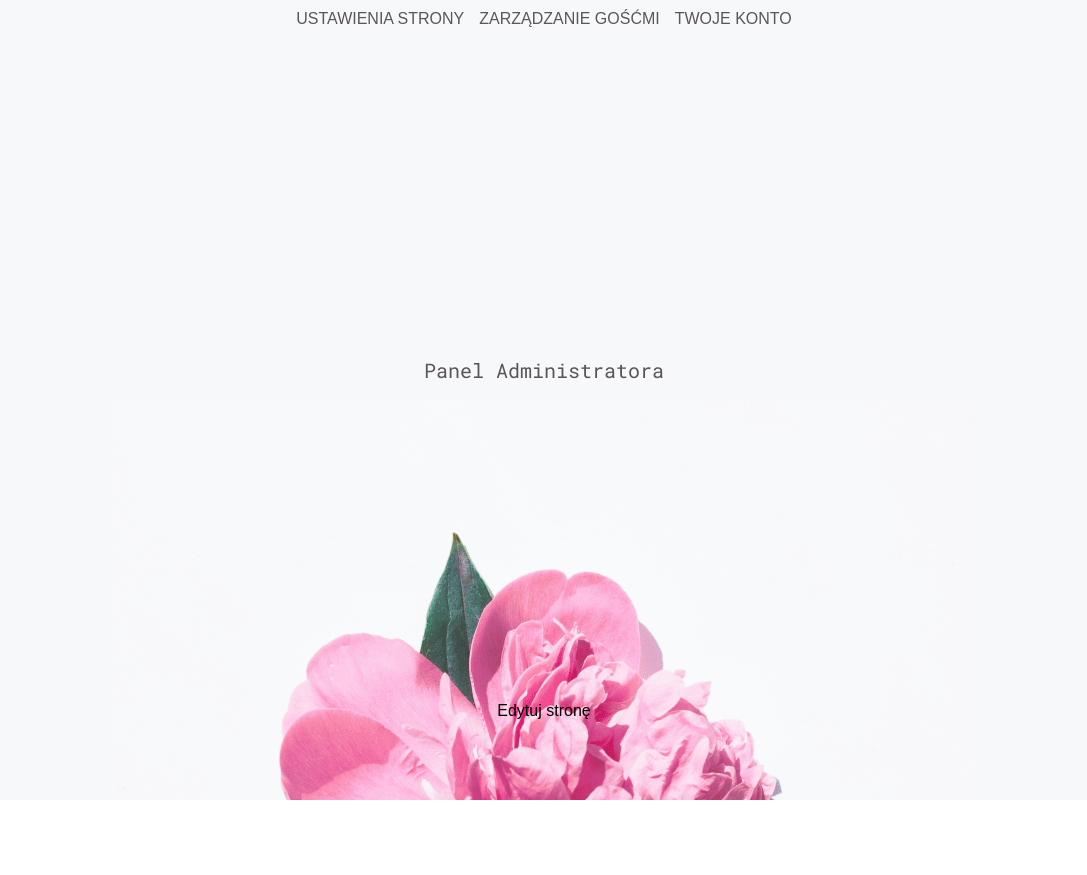
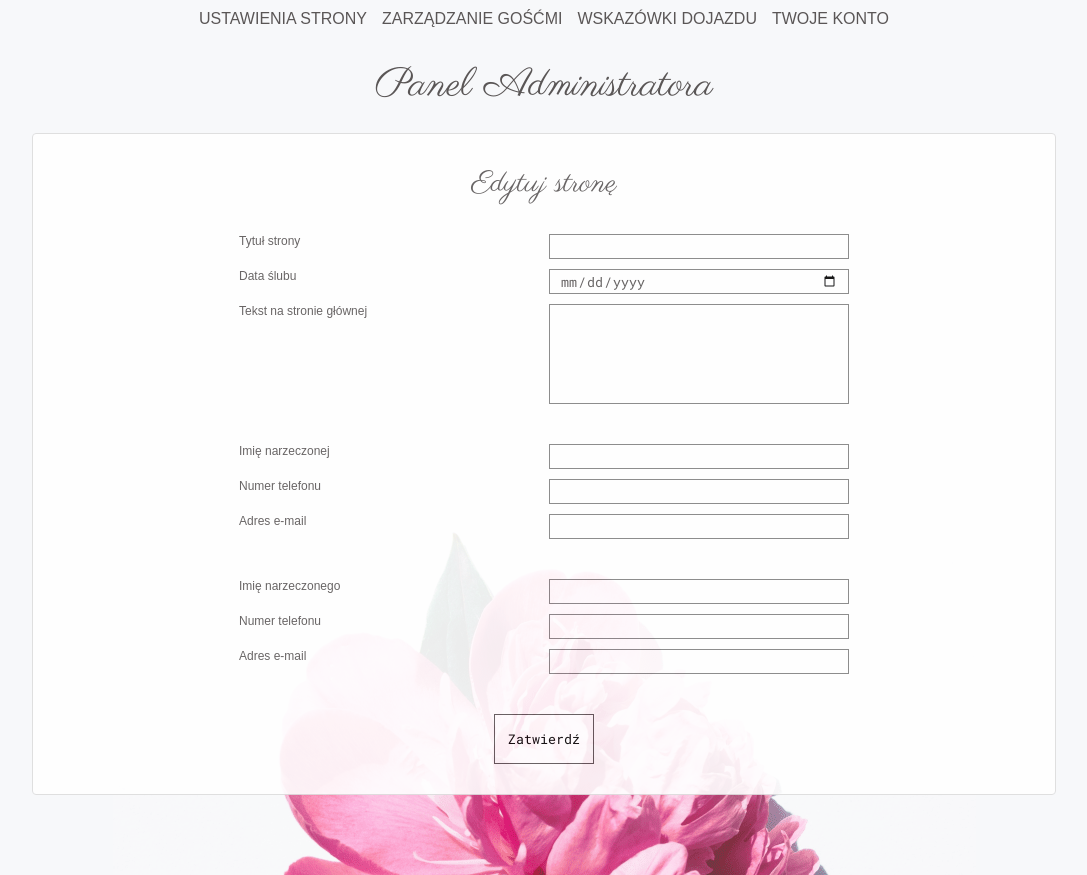
Before and after one commit to swiatekp/wedding-api, a React (Create React App) app in the folder admin/: page / in a window 1280 px wide. Shown: the whole page, without its empty margins (96-1183 px from the left). Before the commit the page ends 800 px from the top, so only its background shows below. Built offline with nearby package versions, Linux system fonts and the light colour scheme; a web font is replaced by a local one.

Commit message:
Add page edition and approach edition

```diff
--- /dev/null
+++ b/admin/src/components/Approach.js
@@ -0,0 +1,6 @@
+import React from 'react';
+const Approach = () => {
+    return (<p>Wskazówki dojazdu</p>);
+}
+
+export default Approach;
--- a/admin/src/components/Navbar.js
+++ b/admin/src/components/Navbar.js
@@ -13,6 +13,9 @@ const Navbar = () => {
                     <NavLink className="nav-link guests-icon" to='/guests'>Zarządzanie Gośćmi</NavLink>
                 </li>
                 <li>
+                    <NavLink className="nav-link approach-icon" to='/approach'>Wskazówki dojazdu</NavLink>
+                </li>
+                <li>
                     <NavLink className="nav-link account-icon" to='/account'>Twoje konto</NavLink>
                 </li>
             </ul>
--- a/admin/src/components/Page.js
+++ b/admin/src/components/Page.js
@@ -1,7 +1,37 @@
 import React from 'react';
+import '../css/Page.scss';
 const Page = () => {
     return (
-        <p>Edytuj stronę</p>
+        <div className="page-container">
+            <h2>Edytuj stronę</h2>
+            <form className="page-form" autoComplete="off" >
+                <section>
+                    <label htmlFor="pageTitle">Tytuł strony</label>
+                    <input className="input" type="text" id="pageTitle" />
+                    <label htmlFor="weddingDate">Data ślubu</label>
+                    <input className="input" type="date" id="weddingDate" />
+                    <label htmlFor="landingpageText">Tekst na stronie głównej</label>
+                    <textarea className="input" id="landingPageText"></textarea>
+                </section>
+                <section>
+                    <label htmlFor="brideName">Imię narzeczonej</label>
+                    <input className="input" type="text" id="brideName" />
+                    <label htmlFor="brideTel">Numer telefonu</label>
+                    <input className="input" type="text" id="brideTel" />
+                    <label htmlFor="brideMail">Adres e-mail</label>
+                    <input className="input" type="text" id="brideMail" />
+                </section>
+                <section>
+                    <label htmlFor="groomName">Imię narzeczonego</label>
+                    <input className="input" type="text" id="groomName" />
+                    <label htmlFor="groomTel">Numer telefonu</label>
+                    <input className="input" type="text" id="groomTel" />
+                    <label htmlFor="groomMail">Adres e-mail</label>
+                    <input className="input" type="text" id="Mail" />
+                </section>
+                <button class="page-button" type="button">Zatwierdź</button>
+            </form>
+        </div>
     );
 }
 
--- a/admin/src/components/Slider.js
+++ b/admin/src/components/Slider.js
@@ -2,6 +2,7 @@ import React, { Component } from 'react';
 import { Route, Switch } from 'react-router-dom';
 import Page from './Page';
 import Guests from './Guests';
+import Approach from './Approach';
 import Account from './Account';
 import NotFound from './NotFound';
 
@@ -18,6 +19,7 @@ class Slider extends Component {
                 <Switch>
                     <Route path="/" exact component={Page}></Route>
                     <Route path="/guests" component={Guests}></Route>
+                    <Route path="/approach" component={Approach}></Route>
                     <Route path="/account" component={Account}></Route>
                     <Route path="*" component={NotFound}></Route>
                 </Switch>
--- a/admin/src/css/App.scss
+++ b/admin/src/css/App.scss
@@ -1,4 +1,8 @@
 $background:#F7F8FA;
+$grey1:#5A5656;
+$grey2: #DDDDDD;
+$grey3: #828282;
+$rose: #FDA0EE;
 * {
     box-sizing: border-box;
     margin:0;
@@ -18,6 +22,7 @@ a {
     background-position:center 50vh;
 
     font-family: 'Palanquin', sans-serif;
+    color: $grey1;
 
     display:flex;
     flex-direction:column;
--- a/admin/src/css/Header.scss
+++ b/admin/src/css/Header.scss
@@ -7,11 +7,10 @@ $rose: #FDA0EE;
 header {
     text-align:center;
     margin: 20px 0 20px 0;
-    color:$grey1;
-    flex:1;
+    flex:2;
     h1 {
-        font-family:'Roboto Mono', cursive;
-        font-size: 20px;
+        font-family:'Parisienne', cursive;
+        font-size: 40px;
         font-weight:normal;
     }
 }
--- a/admin/src/css/Navbar.scss
+++ b/admin/src/css/Navbar.scss
@@ -46,6 +46,12 @@ nav {
     .guests-icon:hover {
         background-image:url('../img/mobile/guests-hover.svg');
     }
+    .approach-icon {
+        background-image:url('../img/mobile/approach.svg');
+    }
+    .approach-icon:hover {
+        background-image:url('../img/mobile/approach-hover.svg');
+    }
     .account-icon {
         background-image:url('../img/mobile/account.svg');
     }
--- /dev/null
+++ b/admin/src/css/Page.scss
@@ -0,0 +1,72 @@
+$background:#F7F8FA;
+$grey1:#5A5656;
+$grey2: #DDDDDD;
+$grey3: #828282;
+$rose: #FDA0EE;
+$rose2: rgb(252, 229, 248);
+$red: #fa9999;
+
+.page-container {
+    display: flex;
+    flex-direction:column;
+    align-self:stretch;
+    justify-content: space-around;
+}
+.page-form {
+    display:flex;
+    flex-direction:column;
+    flex-wrap:wrap;
+}
+.page-form>section {
+    width:100%;
+    flex: 1;
+    display:grid;
+    grid-template-columns: 1fr 1fr;
+    grid-column-gap:10px;
+    grid-row-gap:10px;
+    margin-bottom:40px;
+}
+.page-form>section:last-child {
+    margin-bottom:0;
+}
+.input {
+    height:25px;
+    @media(min-width: 800px) {
+        width:300px;
+    }
+    border:1px solid $grey3;
+    color:$grey1;
+    font-family: 'Roboto Mono', monospace;
+    padding: 5px 10px 5px 10px;
+    transition: 0.3s;
+}
+textarea {
+    height:100px !important;
+    resize:none;
+}
+.input:focus{
+    background-color: $rose2;
+    border:1px solid $grey3;
+    outline:none;
+}
+.page-button {
+    border:1px solid $grey1;
+    background:transparent;
+    width:100px;
+    height:50px;
+    font-family:'Roboto Mono', monospace;
+    margin: 0 auto 0 auto;
+    transition: 0.3s;
+}
+.page-button:hover {
+    border:2px solid $grey1;
+    font-size: 15px;
+    background-color:$rose2;
+}
+.page-container>h2 {
+    text-align:center;
+    font-family: 'Parisienne', cursive;
+    font-weight: normal;
+    font-size:30px;
+    margin-bottom:30px;
+}
--- a/admin/src/css/Slider.scss
+++ b/admin/src/css/Slider.scss
@@ -0,0 +1,24 @@
+$background:#F7F8FA;
+$grey1:#5A5656;
+$grey2: #DDDDDD;
+$grey3: #828282;
+$rose: #FDA0EE;
+
+main {
+    width: 100%;
+    border-top:1px solid $grey2;
+    border-bottom:1px solid $grey2;
+    @media(min-width:600px) {
+        width:80%;
+        border:1px solid $grey2;
+        border-radius:4px;
+    }
+    font-size:12px;
+    background-color:#FFFFFF;
+    opacity:0.90;
+    flex:10;
+    padding: 30px 20px 30px 20px;
+    display:flex;
+    justify-content:center;
+    align-items:center;
+}
```
Also changed, not shown: admin/src/img/mobile/approach-hover.svg (added), admin/src/img/mobile/approach.svg (added).
